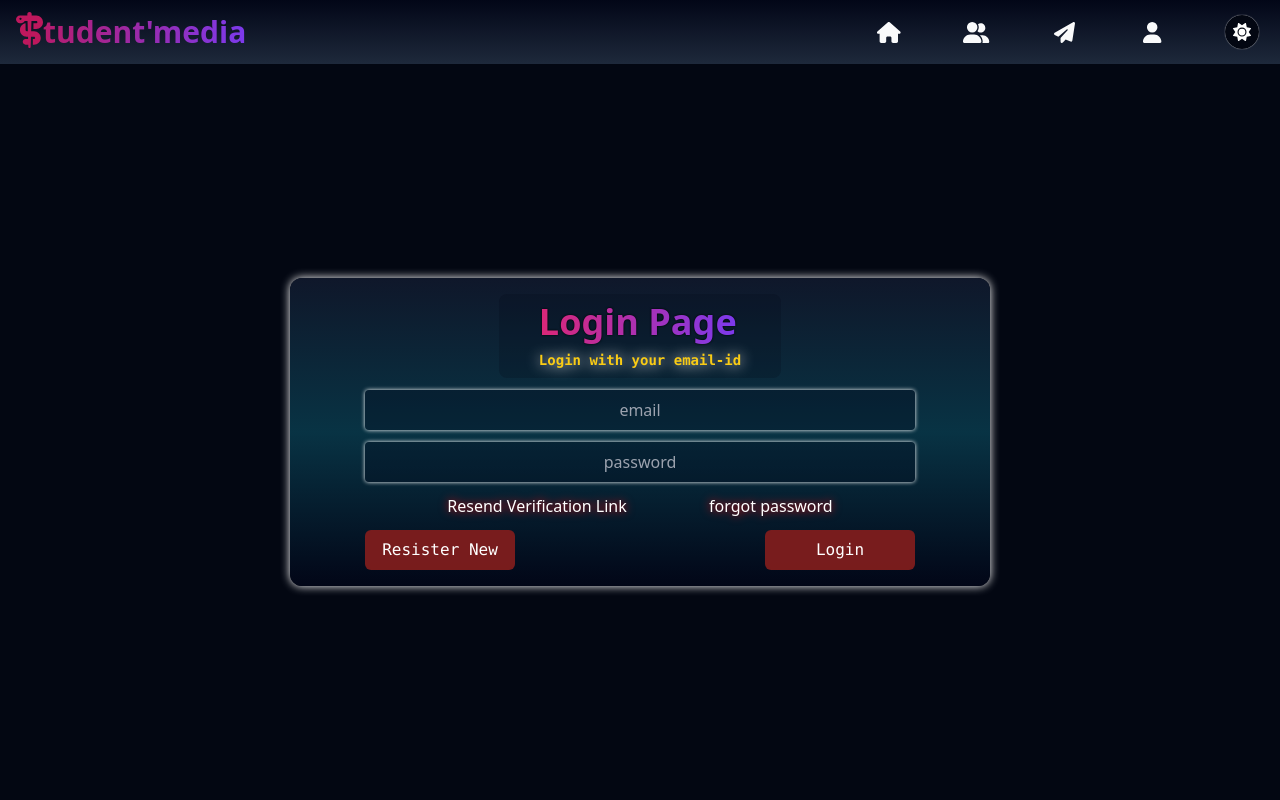
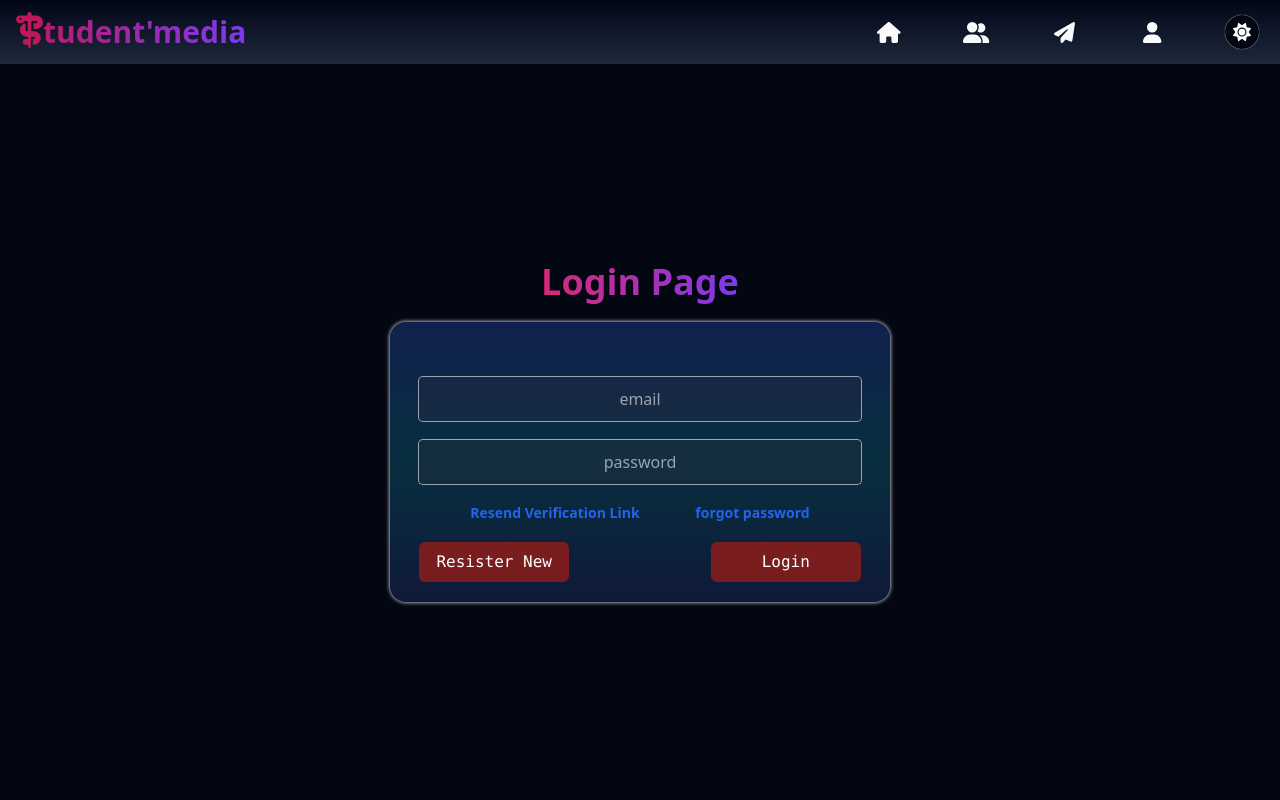
Before and after one commit to abhis12321/Coder-Channel, a Next.js app: page /login in a window 1280 px wide. Shown: the top 800 px of the page. Built offline with nearby package versions, Linux system fonts and the light colour scheme.

Commit message:
Footer and LoginForm styling modified

```diff
--- a/src/app/_components/Footer.js
+++ b/src/app/_components/Footer.js
@@ -12,7 +12,7 @@ export default function Footer() {
         <div className="md:w-[40%] w-full flex flex-col items-center">
           <div className="">
             <h2 className="max-h-12 font-bold text-4xl text-center rounded-md text-transparent bg-clip-text bg-gradient-to-r from-pink-600 to-violet-600 w-fit leading-[4rem] overflow-hidden"><FontAwesomeIcon icon={faStaffSnake} size='x' className="text-4xl text-pink-700" />tudent&apos;media</h2>
-            <p className="text-center text-yellow-400 font-semibold drop-shadow-[0_0_7px_white]">creator&apos;s info</p>
+            <p className="text-center text-yellow-400 font-semibold drop-shadow-[0_0_7px_white] pt-[6px]">creator&apos;s info</p>
           </div>
           <div className="py-4 flex justify-around items-center bg-slate50 rounded-lg self-center sm:self-auto w-[267px]">
 
--- a/src/app/_components/LoginForm.js
+++ b/src/app/_components/LoginForm.js
@@ -24,26 +24,27 @@ export default function LoginForm() {
   }
 
   return (
-    <form onSubmit={handleLogin} className='bg-gradient-to-b from-gray-950/50 via-cyan-950/30 to-gray-950/70 dark:from-slate-900 dark:via-cyan-950 dark:to-slate-950 shadow-[0_0_10px_white] w-[98%] max-w-[700px] py-4 rounded-xl min-h-[280px] text-white flex flex-col gap-3 items-center justify-around' autoComplete='on'>
+    <div className="flex flex-col items-center gap-3 w-full">
+    <h2 className="font-extrabold text-4xl text-center rounded-md text-transparent bg-clip-text bg-gradient-to-r from-pink-600 to-violet-600 w-fit pb-2 leading-12 drop-shadow-[0_0_1px_black]">Login Page</h2>
+    <form onSubmit={handleLogin} className='from-blue-50 to-blue-50 bg-gradient-to-b  dark:from-blue-900/50 dark:via-cyan-950/90 dark:to-blue-950/60 shadow-[0_0_4px_black] dark:shadow-[0_0_4px_white] w-[98%] max-w-[500px] py-4 px-5 rounded-2xl min-h-[280px] text-white flex flex-col gap-3 items-center justify-around' autoComplete='on'>
 
-      <div className="bg-slate-950/20 py-2 px-10 rounded-lg">
-        <h2 className="font-extrabold text-4xl text-center rounded-md text-transparent bg-clip-text bg-gradient-to-r from-pink-600 to-violet-600 w-fit pb-2 leading-12 drop-shadow-[0_0_1px_black]">Login Page</h2>
-        <p className="hidden sm:flex text-center text-sm font-mono text-yellow-400 font-semibold drop-shadow-[0_0_7px_white]">Login with your email-id</p>
+      <div className="bgslate-950/20 py-2 px-10 rounded-lg">
+        {/* <p className="hidden sm:flex text-center text-sm font-mono text-yellow-400 font-semibold drop-shadow-[0_0_7px_white]">Login with your email-id</p> */}
       </div>
 
-      <input type="email" value = {email} onChange={(e)=> setEmail(e.target.value)} className='bg-slate-950/30 p-2 rounded text-center w-[96%] max-w-[550px] shadow-[0_0_4px_white] outline-none focus:bg-slate-950/50 focus:ring-2' placeholder='email' name='email' required/>
+      <input type="email" value = {email} onChange={(e)=> setEmail(e.target.value)} className='bg-blue-950/10 dark:bg-red-600/5 px-2 py-[10px] rounded text-center w-[96%] max-w-[550px] outline-none focus:bg-blue-600/20 ring-1 focus:ring-2 ring-violet-700 dark:ring-gray-400' placeholder='email' name='email' required/>
 
-      <input type="password" value = {password} onChange={(e)=> setPass(e.target.value)} className='bg-slate-950/30 p-2 rounded text-center w-[96%] max-w-[550px] shadow-[0_0_4px_white] outline-none focus:bg-slate-950/50 focus:ring-2' placeholder='password' name='password' required/>
+      <input type="password" value = {password} onChange={(e)=> setPass(e.target.value)} className='bg-blue-950/10 dark:bg-red-600/5 px-2 py-[10px] rounded text-center w-[96%] max-w-[550px] outline-none focus:bg-blue-600/20 ring-1 focus:ring-2 ring-violet-700 dark:ring-gray-400' placeholder='password' name='password' required/>
 
-      <div className="flex items-center justify-evenly w-[98%] max-w-[550px] text-sm xs:text-base" >
-        <Link href={`/login/resend`} className="drop-shadow-[0_0_5px_red] hover:text-yellow-500">Resend Verification Link</Link>
-        <Link href={`/login/forgot`} className="drop-shadow-[0_0_5px_red] hover:text-yellow-500">forgot password</Link>
+      <div className="flex items-center justify-evenly w-[98%] max-w-[550px] text-xs xs:text-sm" >
+        <Link href={`/login/resend`} className="text-blue-600 font-semibold  hover:underline hover:text-blue-700 hover:scale-110">Resend Verification Link</Link>
+        <Link href={`/login/forgot`} className="text-blue-600 font-semibold  hover:underline hover:text-blue-700 hover:scale-110">forgot password</Link>
       </div>
 
       <div className="w-[96%] max-w-[550px] flex justify-between">
         <Link href={`/login/resistration`} className='w-[120px] xs:w-[150px] text-center rounded-md bg-red-900/95 py-2 hover:bg-red-700 font-mono' >Resister New</Link>
         <button type='submit' className='w-[120px] xs:w-[150px] text-center rounded-md bg-red-900/95 py-2 hover:bg-red-700 font-mono' >Login</button>
       </div>
-    </form>
+    </form></div>
   )
 }
```
